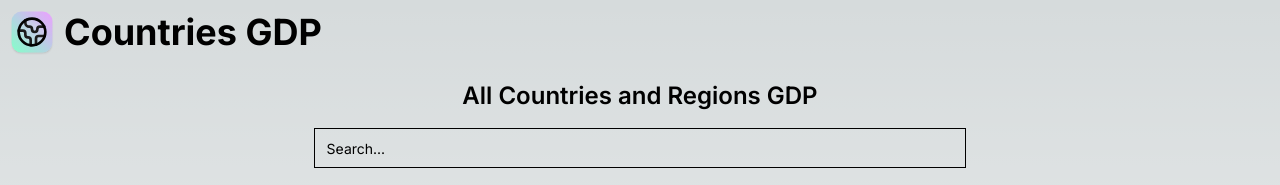
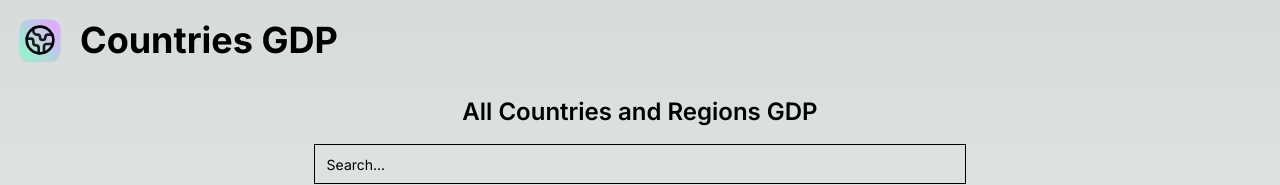
Before and after one commit to jackgisel/countriesgdp, a Next.js app: page / in a window 1280 px wide. Shown: the top 185 px of the page. Built offline with nearby package versions, Linux system fonts and the light colour scheme; no server answers; the database is empty.

Commit message:
some formatting

```diff
--- a/app/layout.tsx
+++ b/app/layout.tsx
@@ -21,7 +21,7 @@ export default function RootLayout({
       <body className={inter.className}>
         <section className="flex flex-row items-center">
           <Image priority alt="CountriesGDP logo" src={logo} height={48}
-      width={48} className="m-2" />
+      width={48} className="m-4" />
           <h1 className="text-4xl font-bold">Countries GDP</h1>
         </section>
         <main className="flex min-h-screen flex-col items-center justify-between px-24">
```
